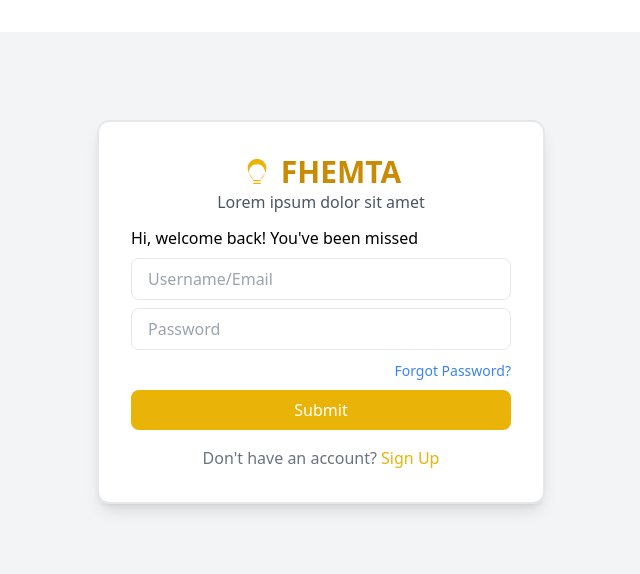
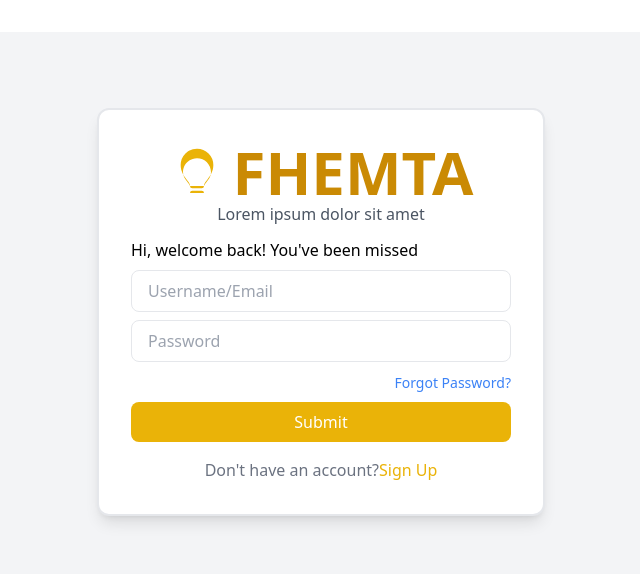
Before and after one commit to Ahsaan-ullah3236/React-js_Task_firstSol, a React (Vite) app in the folder my-vue-app/: page / in a window 1280 px wide. Shown: the top 574 px of the page, without its empty margins (319-959 px from the left). Built offline with nearby package versions, Linux system fonts and the light colour scheme.

Commit message:
Add Login_form component and integrate into App component

```diff
--- a/my-vue-app/src/App.jsx
+++ b/my-vue-app/src/App.jsx
@@ -1,61 +1,10 @@
 import './App.css';
-
+import Login_form from './Components/login_form';
 function App() {
   return (
-    <div className="flex items-center justify-center h-[70vh] bg-gray-100">
-      <div className="w-full max-w-md p-8 bg-white shadow-lg rounded-xl border-2">
-        <div className="flex items-center justify-center space-x-2">
-          <svg
-            xmlns="http://www.w3.org/2000/svg"
-            fill="currentColor"
-            viewBox="0 0 24 24"
-            className="w-8 h-8 text-yellow-500"
-          >
-            <path d="M12 2a7 7 0 0 0-7 7c0 2.69 1.33 4.61 2.46 6.06.65.81 1.29 1.61 1.54 2.44v.5a1 1 0 0 0 1 1h4a1 1 0 0 0 1-1v-.5c.25-.83.89-1.63 1.54-2.44C17.67 13.61 19 11.69 19 9a7 7 0 0 0-7-7Zm-2 18a1 1 0 0 0-1 1h6a1 1 0 0 0-1-1h-4Zm-1-2c-.05-.14-.18-.45-.44-.81a9.9 9.9 0 0 1-.82-1.09c-.86-1.14-1.74-2.33-1.74-4 0-3.34 2.66-6 6-6s6 2.66 6 6c0 1.67-.88 2.86-1.74 4a9.9 9.9 0 0 1-.82 1.09c-.26.36-.39.67-.44.81h-6Z" />
-          </svg>
-          <h1 className="text-3xl font-bold text-yellow-600">FHEMTA</h1>
-        </div>
-
-        <p className="text-gray-600 text-center mb-3">Lorem ipsum dolor sit amet</p>
-
-        <form id="myForm" className="space-y-2">
-          <h4 className="text-left">Hi, welcome back! You've been missed</h4>
-
-          <input
-            type="text"
-            id="name"
-            placeholder="Username/Email"
-            required
-            className="w-full px-4 py-2 border rounded-lg focus:outline-none focus:ring-2 focus:ring-yellow-500"
-          />
-
-          <input
-            type="password"
-            id="password"
-            placeholder="Password"
-            required
-            className="w-full px-4 py-2 border rounded-lg focus:outline-none focus:ring-2 focus:ring-yellow-500"
-          />
-
-
-          <div className="text-right">
-            <a href="#" className="text-blue-500 text-sm hover:underline">Forgot Password?</a>
-          </div>
-
-          <button
-            type="submit"
-            className="w-full bg-yellow-500 text-white py-2 rounded-lg hover:bg-yellow-600 transition duration-300"
-          >
-            Submit
-          </button>
-        </form>
-
-        {/* Don't have an account? Sign Up */}
-        <p className="text-center text-gray-500 mt-4">
-          Don't have an account? <a href="#" className="text-yellow-500 hover:underline">Sign Up</a>
-        </p>
-      </div>
-    </div>
+    <>
+    <Login_form/>
+    </>
   );
 }
 
--- /dev/null
+++ b/my-vue-app/src/Components/Login_form.jsx
@@ -0,0 +1,68 @@
+import React from 'react'
+
+function Login_form() {
+  return (
+    <>
+    <div className="flex items-center justify-center h-[70vh] bg-gray-100">
+      <div className="w-full max-w-md p-8 bg-white shadow-lg rounded-xl border-2">
+        <div className="flex items-center justify-center space-x-2">
+          <svg
+            xmlns="http://www.w3.org/2000/svg"
+            fill="currentColor"
+            viewBox="0 0 24 24"
+            className="w-14 h-14 text-yellow-500"
+          >
+            <path d="M12 2a7 7 0 0 0-7 7c0 2.69 1.33 4.61 2.46 6.06.65.81 1.29 1.61 1.54 2.44v.5a1 1 0 0 0 1 1h4a1 1 0 0 0 1-1v-.5c.25-.83.89-1.63 1.54-2.44C17.67 13.61 19 11.69 19 9a7 7 0 0 0-7-7Zm-2 18a1 1 0 0 0-1 1h6a1 1 0 0 0-1-1h-4Zm-1-2c-.05-.14-.18-.45-.44-.81a9.9 9.9 0 0 1-.82-1.09c-.86-1.14-1.74-2.33-1.74-4 0-3.34 2.66-6 6-6s6 2.66 6 6c0 1.67-.88 2.86-1.74 4a9.9 9.9 0 0 1-.82 1.09c-.26.36-.39.67-.44.81h-6Z" />
+          </svg>
+          <h1 className="text-6xl font-bold text-yellow-600">FHEMTA</h1>
+        </div>
+
+        <p className="text-gray-600 text-center mb-3">Lorem ipsum dolor sit amet</p>
+
+        <form id="myForm" className="space-y-2">
+          <h4 className="text-left">Hi, welcome back! You've been missed</h4>
+
+          <label htmlFor="email" className="sr-only">Username/Email</label>
+          <input
+            type="email"
+            id="email"
+            placeholder="Username/Email"
+            required
+            className="w-full px-4 py-2 border rounded-lg focus:outline-none focus:ring-2 focus:ring-yellow-500"
+          />
+
+          <label htmlFor="password" className="sr-only">Password</label>
+          <input
+            type="password"
+            id="password"
+            placeholder="Password"
+            required
+            className="w-full px-4 py-2 border rounded-lg focus:outline-none focus:ring-2 focus:ring-yellow-500"
+          />
+
+          <div className="text-right">
+            <a href="#" className="text-blue-500 text-sm hover:underline" aria-label="Forgot Password">
+              Forgot Password?
+            </a>
+          </div>
+
+          <button
+            type="submit"
+            className="w-full bg-yellow-500 text-white py-2 rounded-lg hover:bg-yellow-600 transition duration-300"
+          >
+            Submit
+          </button>
+        </form>
+
+        <p className="text-center text-gray-500 mt-4">
+          Don't have an account?
+          <a href="#" className="text-yellow-500 hover:underline" aria-label="Sign Up">
+            Sign Up
+          </a>
+        </p>
+      </div>
+    </div>
+    </>
+  )
+}
+export default Login_form
```
